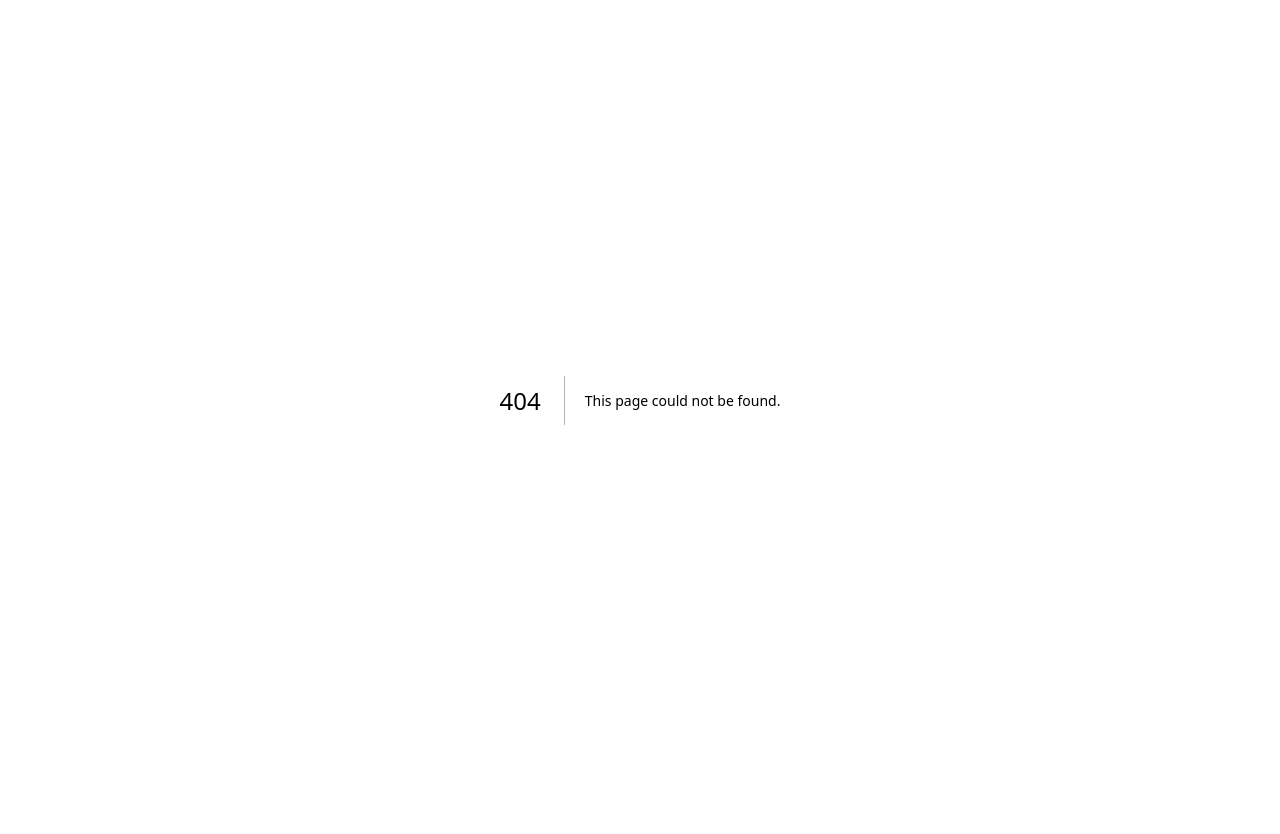
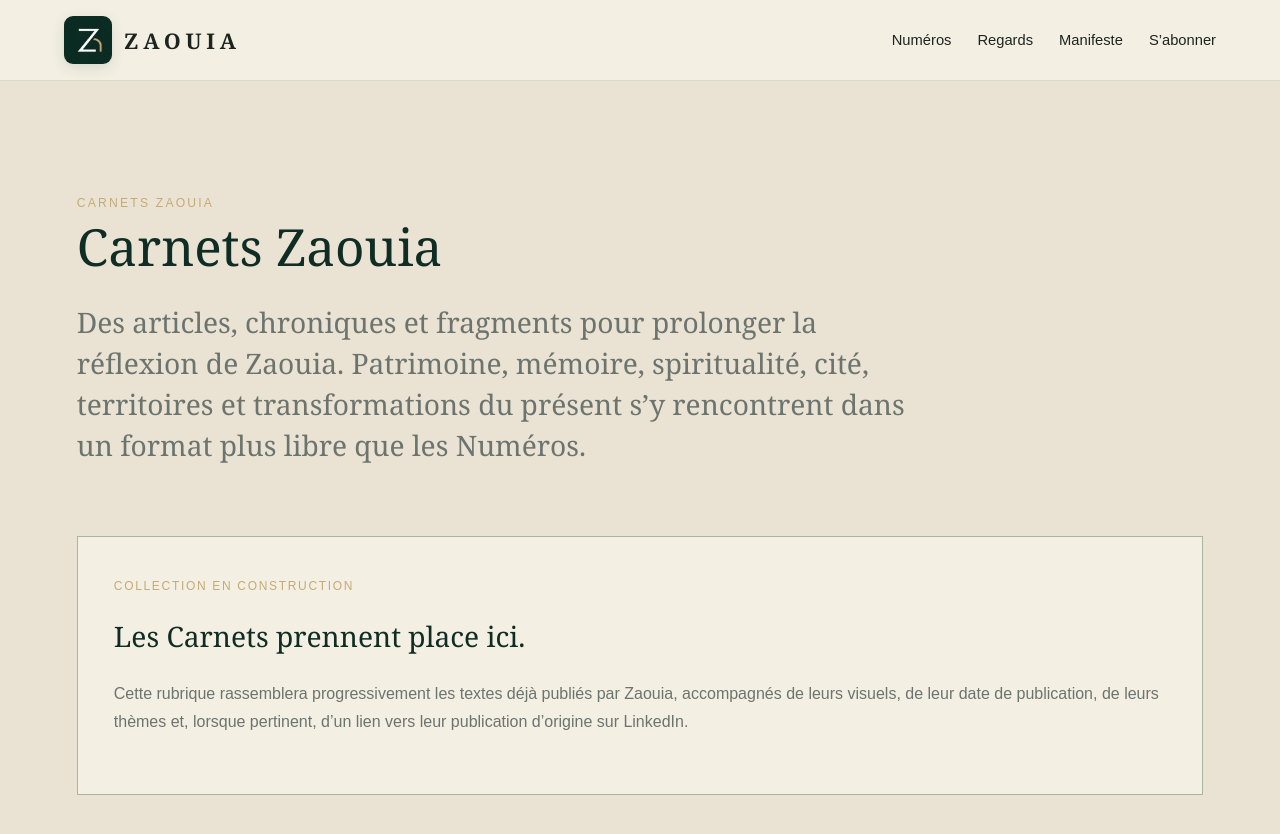
Before and after one commit to Shanezdz/zaouia-revue, a Next.js app: page /carnets in a window 1280 px wide. Before the commit this address had no page. Shown: the top 834 px of the page. Before the commit the page ends 800 px from the top, so only its background shows below. Built offline with nearby package versions, Linux system fonts and the light colour scheme.

Commit message:
Add Carnets Zaouia section

```diff
--- /dev/null
+++ b/app/carnets/page.tsx
@@ -0,0 +1,33 @@
+import Header from "@/components/Header";
+
+export default function CarnetsPage() {
+  return (
+    <main>
+      <Header />
+      <section className="signals-page">
+        <div className="section-kicker">Carnets Zaouia</div>
+        <h1>Carnets Zaouia</h1>
+        <p className="signals-intro">
+          Des articles, chroniques et fragments pour prolonger la réflexion de Zaouia.
+          Patrimoine, mémoire, spiritualité, cité, territoires et transformations du présent
+          s’y rencontrent dans un format plus libre que les Numéros.
+        </p>
+
+        <div className="signals-grid" aria-label="Carnets Zaouia">
+          <article
+            className="signal-card"
+            style={{ gridColumn: "1 / -1", minHeight: "auto" }}
+          >
+            <div className="signal-meta">Collection en construction</div>
+            <h2>Les Carnets prennent place ici.</h2>
+            <p>
+              Cette rubrique rassemblera progressivement les textes déjà publiés par Zaouia,
+              accompagnés de leurs visuels, de leur date de publication, de leurs thèmes
+              et, lorsque pertinent, d’un lien vers leur publication d’origine sur LinkedIn.
+            </p>
+          </article>
+        </div>
+      </section>
+    </main>
+  );
+}
```
